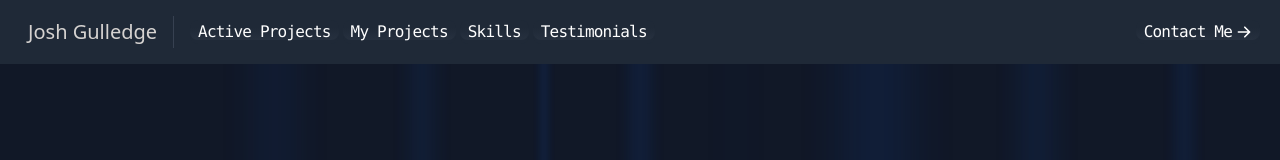
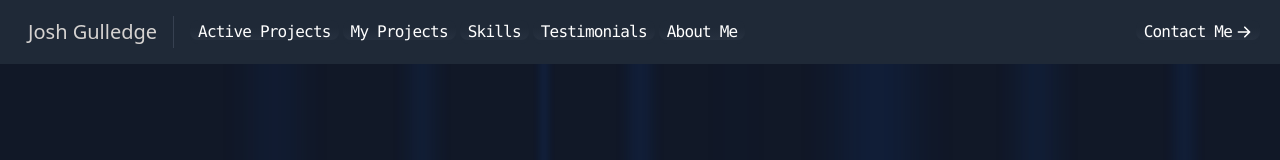
Before and after one commit to J-Gulledge19/Portfolio, a React (Create React App) app: page / in a window 1280 px wide. Shown: the top 160 px of the page. Built offline with nearby package versions, Linux system fonts and the light colour scheme.

Commit message:
Added link to more about section

```diff
--- a/src/components/Navbar.js
+++ b/src/components/Navbar.js
@@ -30,6 +30,11 @@
             <span class="absolute inset-0 w-full h-full -mt-1 rounded-lg opacity-30 bg-gradient-to-b from-transparent via-transparent to-gray-700"></span>
             <span class="relative">Testimonials</span>
           </a>
+          <a href="#moreabout" class="relative inline-flex items-center justify-center px-2 py-0 mr-1 overflow-hidden font-mono font-medium tracking-tighter text-white bg-gray-800 rounded-lg group">
+            <span class="absolute w-0 h-0 transition-all duration-500 ease-out bg-blue-500 rounded-full group-hover:w-56 group-hover:h-56"></span>
+            <span class="absolute inset-0 w-full h-full -mt-1 rounded-lg opacity-30 bg-gradient-to-b from-transparent via-transparent to-gray-700"></span>
+            <span class="relative">About Me</span>
+          </a>
         </nav>
         <a href="#contact" class="relative inline-flex items-center justify-center px-2 py-0 mr-1 overflow-hidden font-mono font-medium tracking-tighter text-white bg-gray-800 rounded-lg group">
           <span class="absolute w-0 h-0 transition-all duration-500 ease-out bg-blue-500 rounded-full group-hover:w-56 group-hover:h-56"></span>
```
